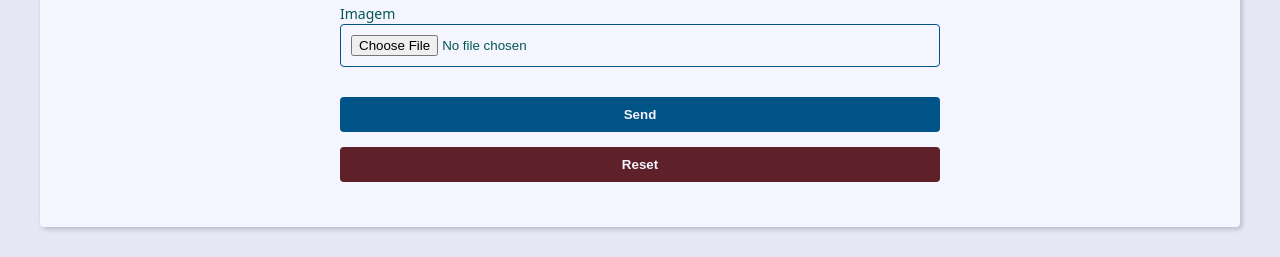
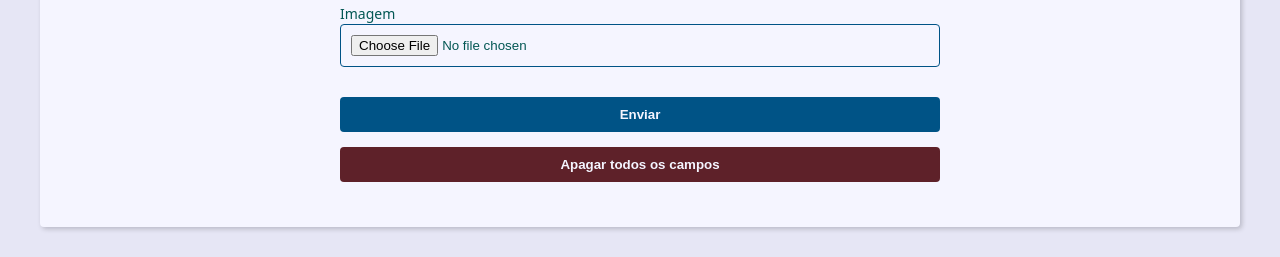
Before and after one commit to menezessn/Agenda_django, a Django app: page /contact/create/ in a window 1280 px wide. Shown: the part 940-1197 px from the top of the page. Run offline with Django 4.2, Linux system fonts and the light colour scheme; the visitor is signed in with stand-in values (Sample User, id 1); data that the repository does not hold is empty.

Commit message:
pequena correção

```diff
--- a/contact/templates/contact/create.html
+++ b/contact/templates/contact/create.html
@@ -42,10 +42,10 @@
 
       <div class="form-content">
         <div class="form-group">
-          <button class="btn" type="submit">Send</button>
+          <button class="btn" type="submit">Enviar</button>
         </div>
         <div class="form-group">
-            <button class="btn-reset" type="reset">Reset</button>
+            <button class="btn-reset" type="reset">Apagar todos os campos</button>
           </div>
       </div>
 
```
